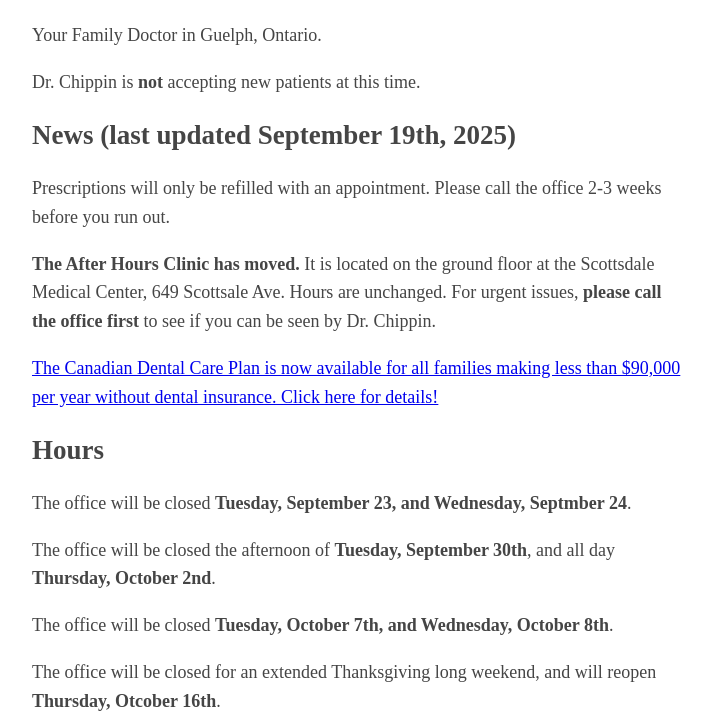
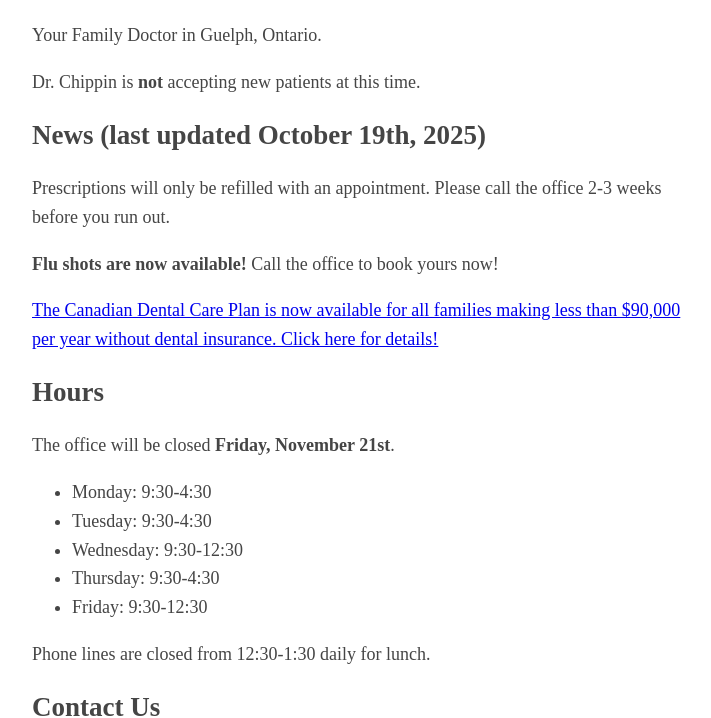
Before and after one commit to schippin/drchippin.ca-website, a plain HTML site: page index.html in a window 1280 px wide. Shown: the part 86-804 px from the top of the page, without its empty margins (283-994 px from the left). Drawn offline with Linux system fonts and the light colour scheme.

Commit message:
before the wedding

```diff
--- a/index.html
+++ b/index.html
@@ -19,18 +19,14 @@ auto;max-width:650px;line-height:1.6;font-size:18px;color:#454545;padding:0
 <aside>Your Family Doctor in Guelph, Ontario.</aside>
 <p>Dr. Chippin is <b>not</b> accepting new patients at this time.</p>
 
-<h2>News (last updated September 19th, 2025)</h2>
+<h2>News (last updated October 19th, 2025)</h2>
   <p>Prescriptions will only be refilled with an appointment.  Please call
     the office 2-3 weeks before you run out.</p>
-  <p><b>The After Hours Clinic has moved.</b>  It is located on the ground floor at the Scottsdale Medical Center, 649 Scottsale Ave.
-  Hours are unchanged.  For urgent issues, <b>please call the office first</b> to see if you can be seen by Dr. Chippin.</p>
+  <p><b>Flu shots are now available!</b>  Call the office to book yours now!</p>
   <p><a href="https://www.canada.ca/en/services/benefits/dental/dental-care-plan.html">The Canadian Dental Care Plan is now available for all families making less than $90,000 per year without dental insurance.  Click here for details!</a></p>
 
 <h2>Hours</h2>
-  <p>The office will be closed <b>Tuesday, September 23, and Wednesday, Septmber 24</b>.</p>
-  <p>The office will be closed the afternoon of <b>Tuesday, September 30th</b>, and all day <b>Thursday, October 2nd</b>.</p>
-  <p>The office will be closed <b>Tuesday, October 7th, and Wednesday, October 8th</b>.</p>
-  <p>The office will be closed for an extended Thanksgiving long weekend, and will reopen <b>Thursday, Otcober 16th</b>.</p>
+  <p>The office will be closed <b>Friday, November 21st</b>.</p>
   <ul>
     <li>Monday: 9:30-4:30</li>
     <li>Tuesday: 9:30-4:30</li>
```
